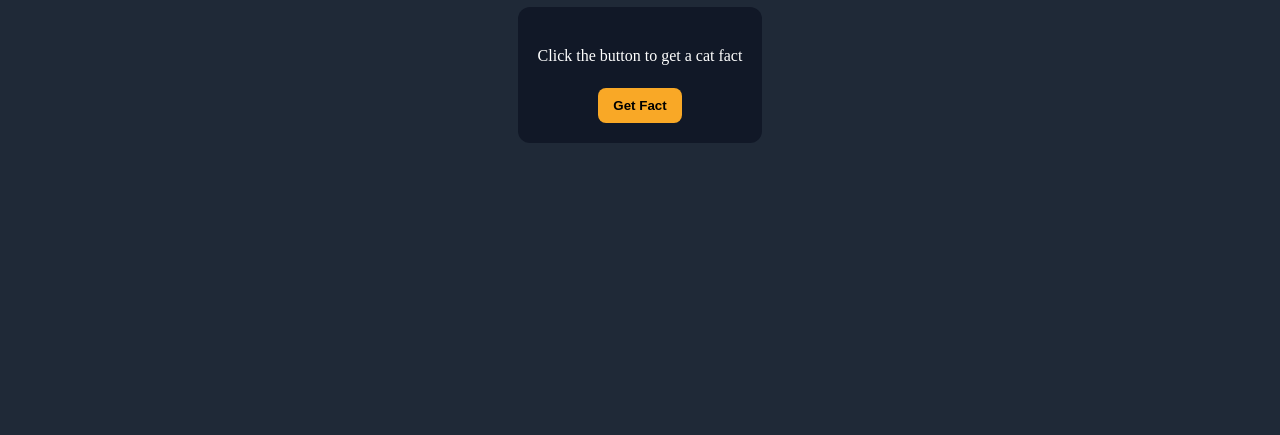
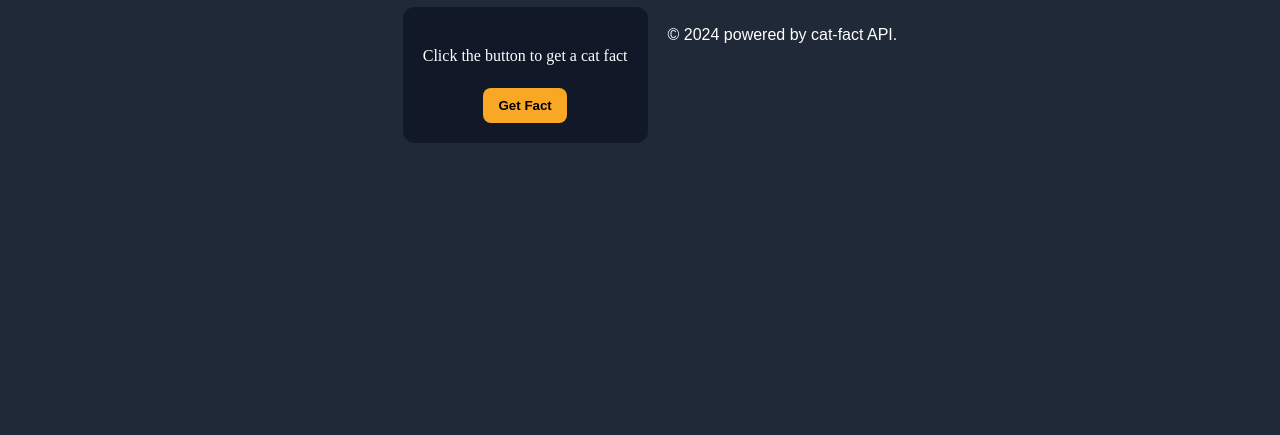
Before and after one commit to najibmahmud-netizen/cat-fact2, a website: page facts.html in a window 1280 px wide. Shown: the part 365-800 px from the top of the page. Drawn offline with Linux system fonts and the light colour scheme.

Commit message:
added footer on fact page

```diff
--- a/facts.html
+++ b/facts.html
@@ -25,5 +25,9 @@
 </div>
 
 <script src="script.js"></script>
+
+<footer>
+  <p>&copy; 2024 powered by cat-fact API.</p>
+</footer>
 </body>
 </html>
```
